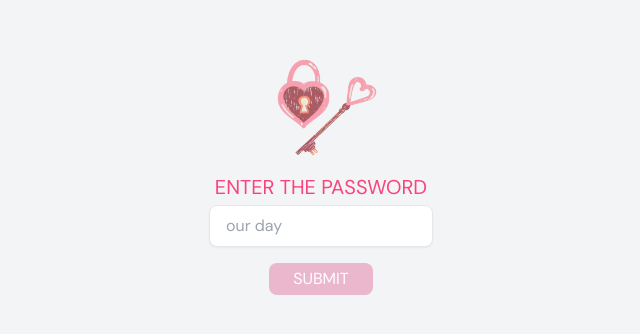
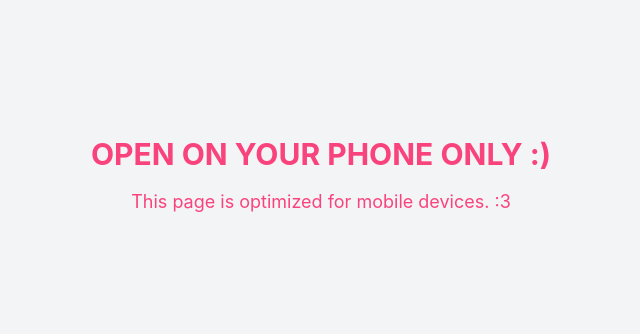
Before and after one commit to patriciatyas/anniv-web, a React (Create React App) app: page / in a window 1280 px wide. Shown: the part 224-558 px from the top of the page, without its empty margins (319-959 px from the left). Built offline with nearby package versions, Linux system fonts and the light colour scheme; a web font is replaced by a local one.

Commit message:
add restriction for non mobile devices

```diff
--- a/src/UnlockPage.jsx
+++ b/src/UnlockPage.jsx
@@ -27,7 +27,8 @@ const UnlockPage = () => {
 
   return (
     <div className="flex flex-col items-center justify-center min-h-screen bg-gray-100">
-      <img src="./images/lock-key.png" alt="lock-key" className="w-36 mb-3 pl-4"/>
+      <div className="block sm:hidden flex flex-col items-center justify-center">
+      <img src="./images/lock-key.png" alt="lock-key" className="w-36 mb-3"/>
       <h1 className="text-xl font-sans text-center mb-1 text-[#F9437C]">ENTER THE PASSWORD</h1>
       <form
         onSubmit={handleSubmit}
@@ -49,6 +50,12 @@ const UnlockPage = () => {
       </form>
       {error && <p className="text-red-500 mt-2">{error}</p>}
       {/* <audio ref={audioRef} src="/path-to-your-audio-file.mp3" /> */}
+      </div>
+
+      <div className="hidden sm:flex flex-col items-center justify-center  text-[#F9437C] w-full h-full">
+        <h1 className="text-3xl font-bold mb-4">OPEN ON YOUR PHONE ONLY :) </h1>
+        <p className="text-lg">This page is optimized for mobile devices. :3 </p>
+      </div>
     </div>
   );
 };
```
